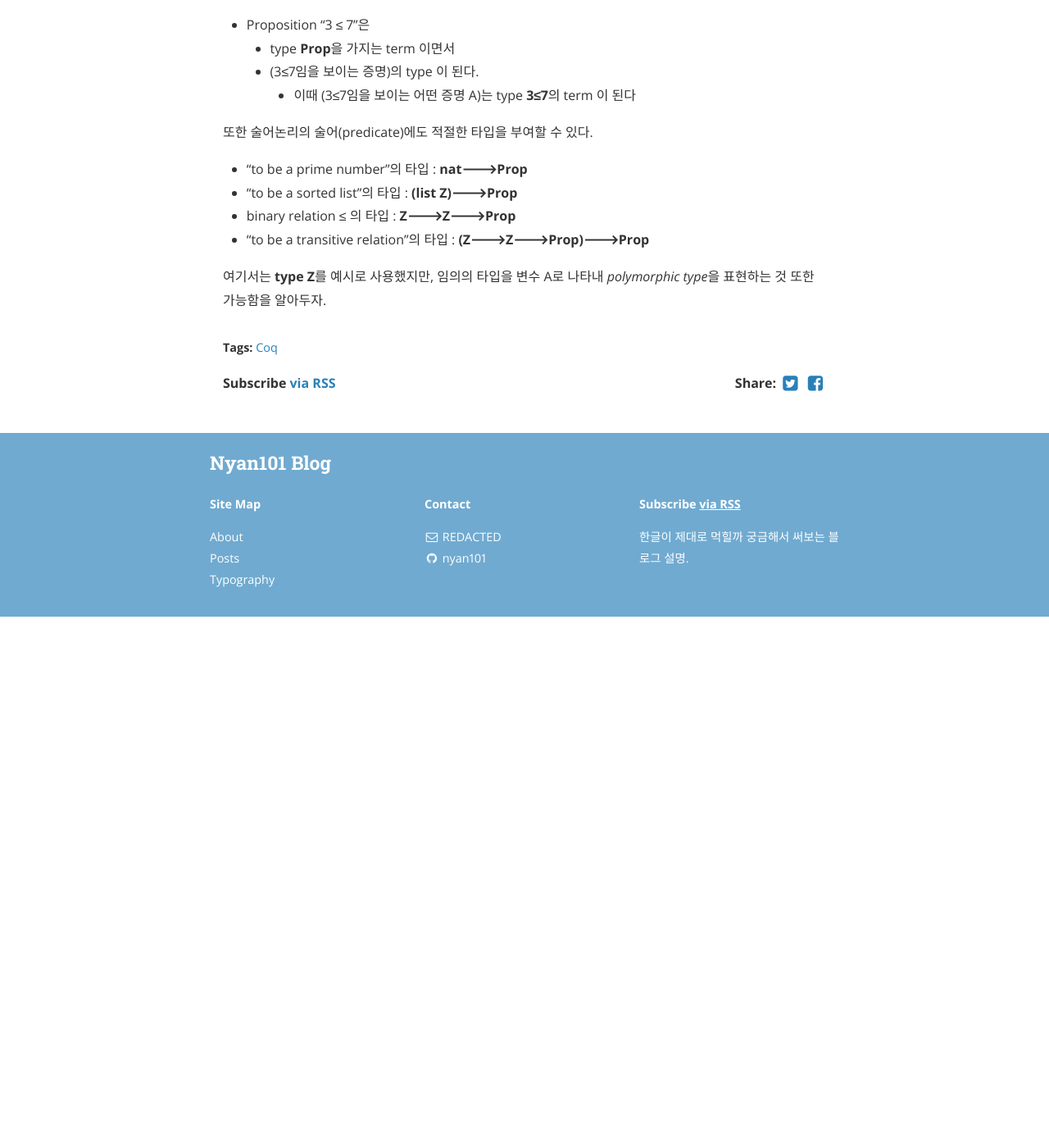
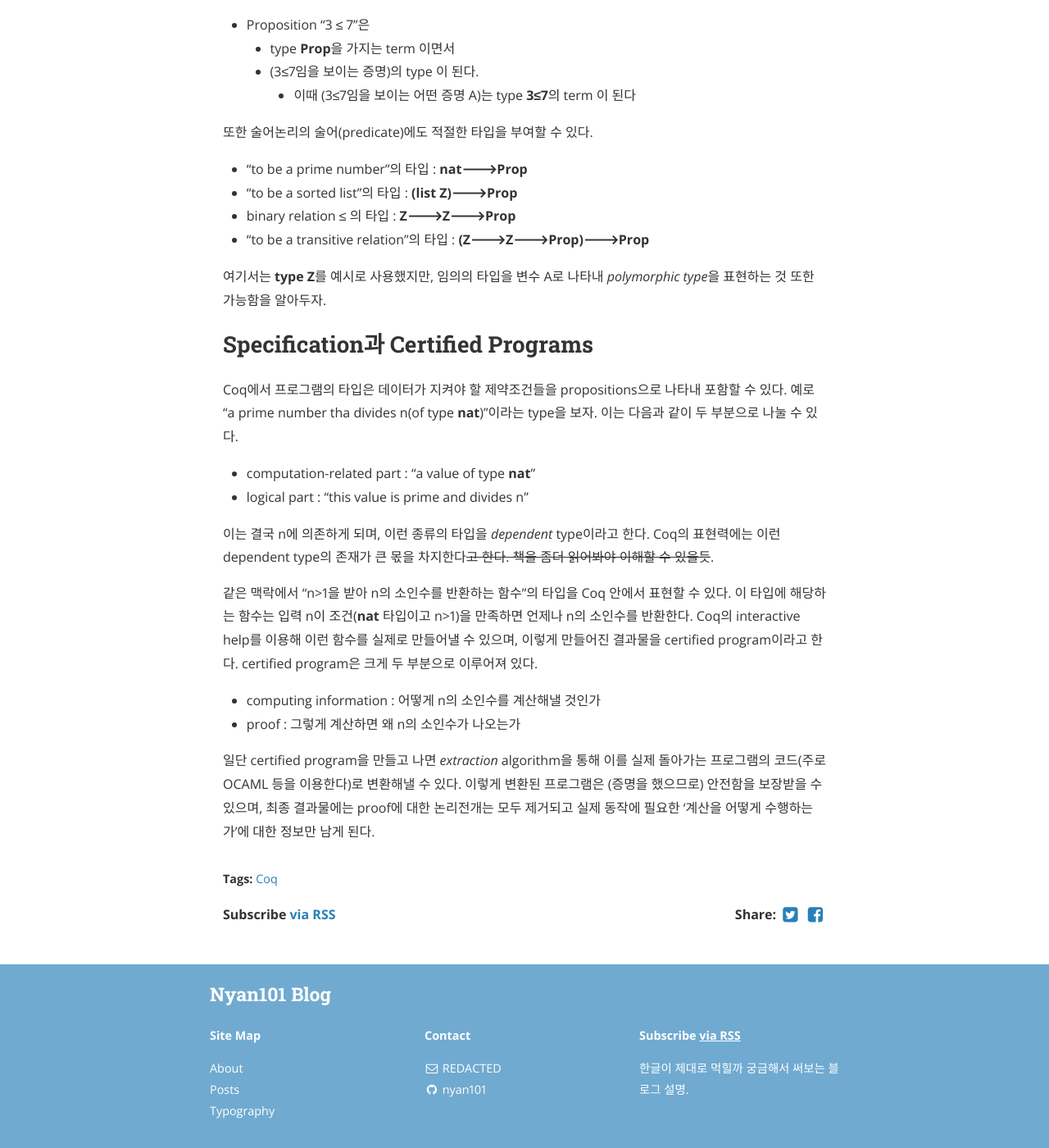
Before and after one commit to nyan101/nyan101.github.io, a Jekyll site: the page built from _posts/2018-01-04-CoqArt-01-intro-01-02.md, in a window 1280 px wide and 1400 px high, scrolled down 2496 px. Shown: the whole window at 82% size. Built offline with Jekyll 4.4.1, drawn with Linux system fonts in a browser that asks for light colours; nearby versions of some CDN libraries; formulas are drawn with MathJax 3; before the commit the page ends 3248 px from its top, so only the background shows below that; some of the changed text lies outside the part shown.

Commit message:
edit post

```diff
--- a/_posts/2018-01-04-CoqArt-01-intro-01-02.md
+++ b/_posts/2018-01-04-CoqArt-01-intro-01-02.md
@@ -99,3 +99,21 @@ Coq가 다른 프로그래밍 언어들과 다른 점은 다루고자 하는 대
 * "to be a transitive relation"의 타입 : **(Z🡒Z🡒Prop)🡒Prop**
 
 여기서는 **type Z**를 예시로 사용했지만, 임의의 타입을 변수 A로 나타내 *polymorphic type*을 표현하는 것 또한 가능함을 알아두자.
+
+
+
+## Specification과 Certified Programs
+
+Coq에서 프로그램의 타입은 데이터가 지켜야 할 제약조건들을 propositions으로 나타내 포함할 수 있다. 예로 "a prime number tha divides n(of type **nat**)"이라는 type을 보자. 이는 다음과 같이 두 부분으로 나눌 수 있다.
+
+- computation-related part : "a value of type **nat**"
+- logical part : "this value is prime and divides n"
+
+이는 결국 n에 의존하게 되며, 이런 종류의 타입을 *dependent* type이라고 한다. Coq의 표현력에는 이런 dependent type의 존재가 큰 몫을 차지한다~~고 한다. 책을 좀더 읽어봐야 이해할 수 있을듯~~.
+
+같은 맥락에서 "n>1을 받아 n의 소인수를 반환하는 함수"의 타입을 Coq 안에서 표현할 수 있다. 이 타입에 해당하는 함수는 입력 n이 조건(**nat** 타입이고 n>1)을 만족하면 언제나 n의 소인수를 반환한다. Coq의 interactive help를 이용해 이런 함수를 실제로 만들어낼 수 있으며, 이렇게 만들어진 결과물을 certified program이라고 한다. certified program은 크게 두 부분으로 이루어져 있다.
+
+- computing information : 어떻게 n의 소인수를 계산해낼 것인가
+- proof : 그렇게 계산하면 왜 n의 소인수가 나오는가
+
+일단 certified program을 만들고 나면 *extraction* algorithm을 통해 이를 실제 돌아가는 프로그램의 코드(주로 OCAML 등을 이용한다)로 변환해낼 수 있다. 이렇게 변환된 프로그램은 (증명을 했으므로) 안전함을 보장받을 수 있으며, 최종 결과물에는 proof에 대한 논리전개는 모두 제거되고 실제 동작에 필요한 '계산을 어떻게 수행하는가'에 대한 정보만 남게 된다.
```
Also changed, not shown: other parts of _posts/2018-01-04-CoqArt-01-intro-01-02.md (+1 -1 lines).
